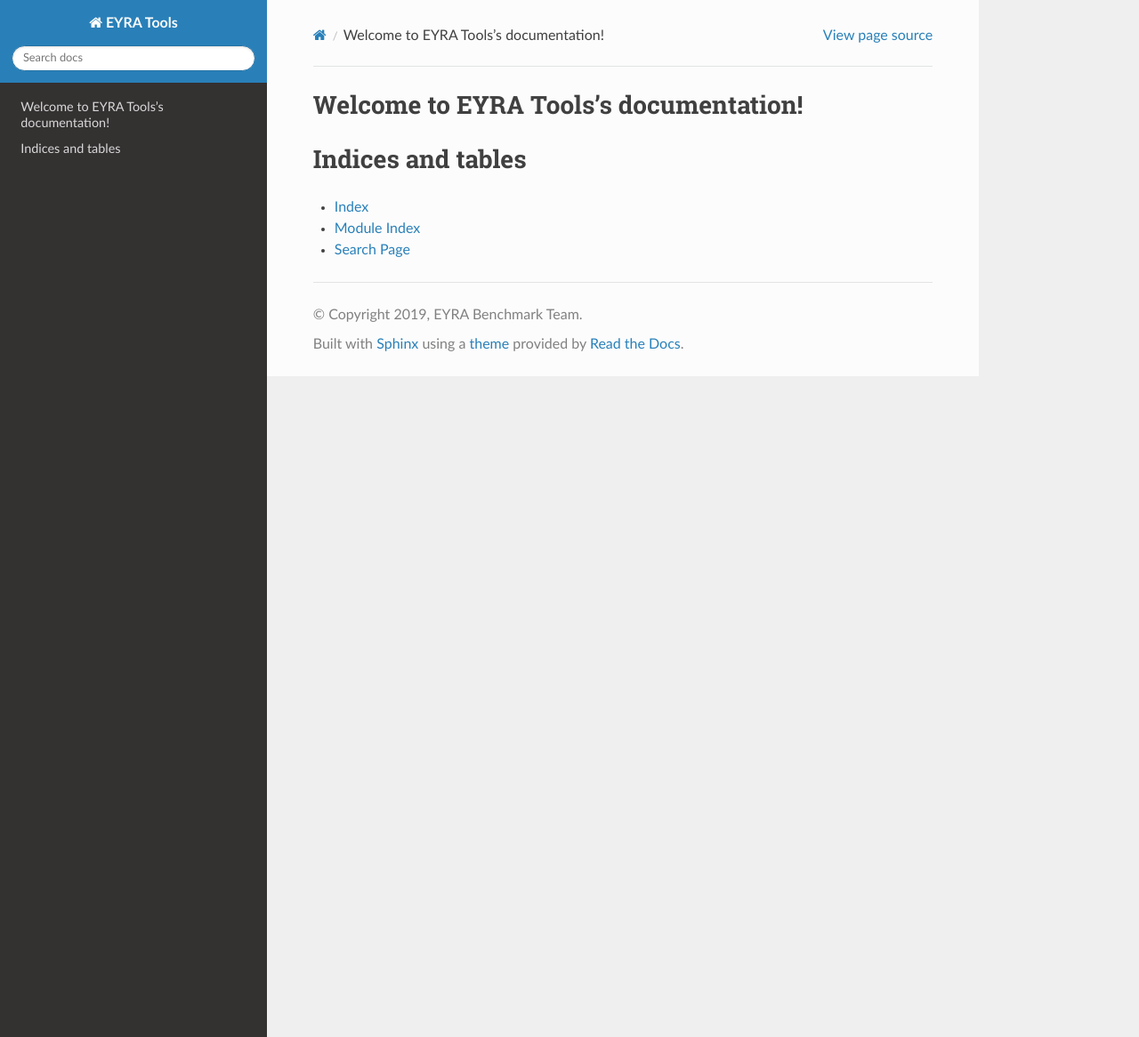
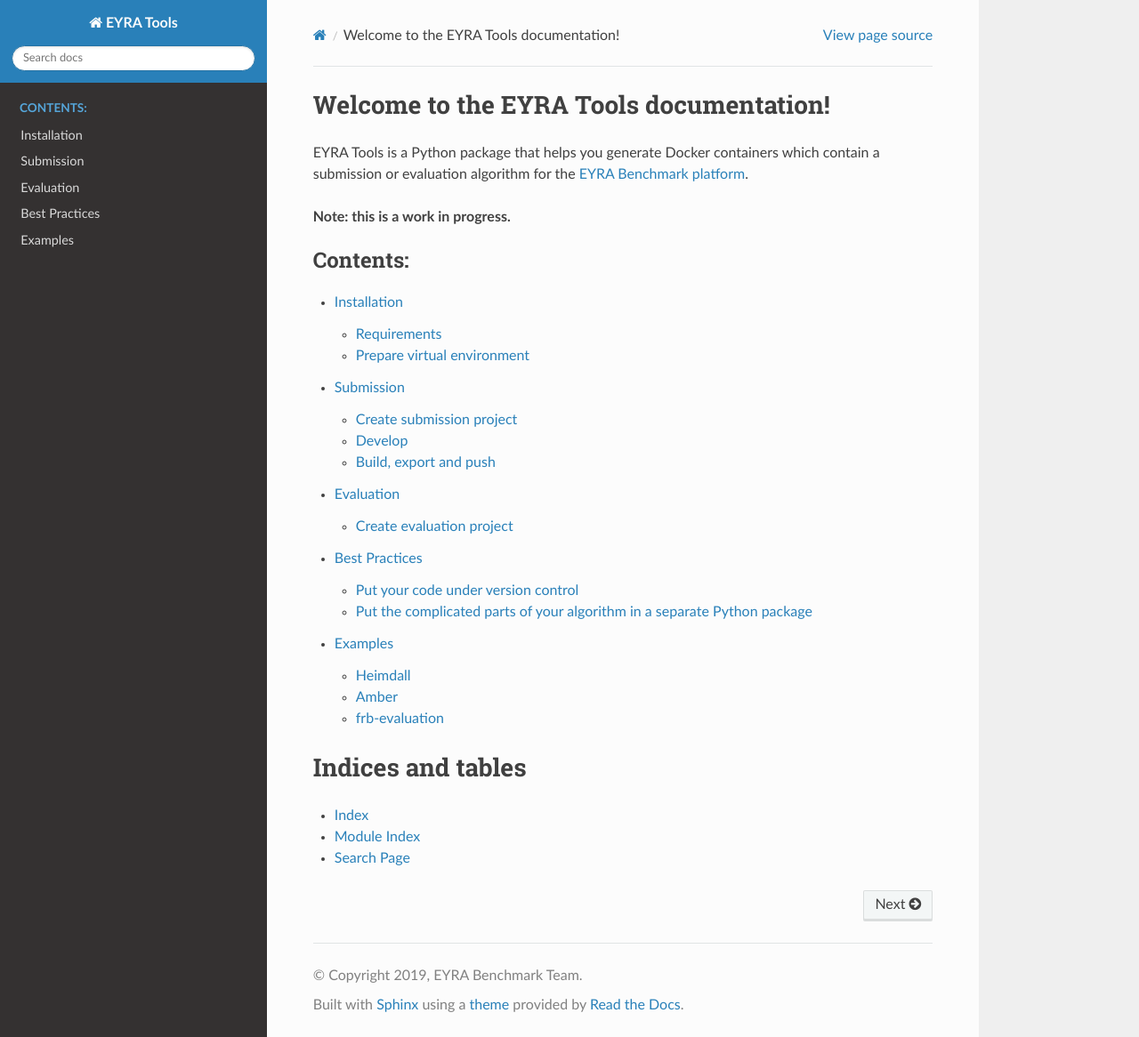
Before and after one commit to EYRA-Benchmark/eyra-tools, a Sphinx documentation site: the page built from docs/index.rst, in a window 1280 px wide and 1166 px high. Shown: the whole window at 89% size. Built offline with Sphinx 7.4.7 and the Read the Docs theme 2.0.0, drawn with Linux system fonts in a browser that asks for light colours.

Commit message:
Add first draft of documentation

```diff
--- /dev/null
+++ b/docs/best_practices.rst
@@ -0,0 +1,18 @@
+Best Practices
+--------------
+
+Some best practices for generating submissions and evaluation algorithms.
+
+Put your code under version control
+###################################
+
+After you generated a submission or evaluation project, put it under version control!
+If you are using git, you can so by typing:
+
+.. code-block:: sh
+
+    git init
+
+
+Put the complicated parts of your algorithm in a separate Python package
+########################################################################
--- /dev/null
+++ b/docs/evaluation.rst
@@ -0,0 +1,13 @@
+Evaluation
+----------
+
+Meant for challenge organisers.
+
+Create evaluation project
+#########################
+
+.. code-block:: sh
+
+    eyra_evaluation init <evaluation_name>
+
+This will create a folder with all boilerplate code to start building an evaluation container.
--- /dev/null
+++ b/docs/examples.rst
@@ -0,0 +1,24 @@
+Examples
+--------
+
+Heimdall
+########
+
+Heimdall is an algorithm for Fast Radioburst Detection (FRD).
+
+* Submission Docker container: `frb-heimdall <https://github.com/EYRA-Benchmark/frb-heimdall>`_
+
+
+Amber
+#####
+
+Amber is an algorithm for Fast Radioburst Detection (FRD).
+
+* Submission Docker container: `frb-amber <https://github.com/EYRA-Benchmark/frb-amber>`_
+
+frb-evaluation
+##############
+
+Tools for analyzing the output of the FRB search software challenge under EYRA.
+
+* Evaluation Docker container: `frb-evaluation <https://github.com/EYRA-Benchmark/frb-evaluation>`_
--- a/docs/index.rst
+++ b/docs/index.rst
@@ -3,13 +3,24 @@
    You can adapt this file completely to your liking, but it should at least
    contain the root `toctree` directive.
 
-Welcome to EYRA Tools's documentation!
-======================================
+Welcome to the EYRA Tools documentation!
+========================================
+
+EYRA Tools is a Python package that helps you generate Docker containers which
+contain a submission or evaluation algorithm for the
+`EYRA Benchmark platform <https://www.eyrabenchmark.net>`_.
+
+**Note: this is a work in progress.**
 
 .. toctree::
    :maxdepth: 2
    :caption: Contents:
 
+   installation
+   submission
+   evaluation
+   best_practices
+   examples
 
 
 Indices and tables
--- /dev/null
+++ b/docs/submission.rst
@@ -0,0 +1,36 @@
+Submission
+----------
+
+Meant for algorithm developers.
+
+Create submission project
+#########################
+
+.. code-block:: sh
+
+    eyra_submission init <submission_name>
+
+This will create a folder with all boilerplate code to start building an algorithm container.
+
+Develop
+#######
+
+- add all your algorithm's dependencies to the ``<submission_name>/requirements.txt`` file
+- add your algorithm's code to the run method in the ``algorithm_src/algorithm.py`` module (remember the imports)
+- add your input data to the ``test-input-data`` folder
+- Due to the infrastructure (docker), these folders will be renamed from the algorithm's perspective.
+
+.. warning::
+    Please write your code so the input data is read from the ``/input/`` folder and the output data is written to
+    the ``/output/`` folder.
+
+- any other files that your algorithm depends on should be placed in the ``algorithm_src`` folder
+
+- to run the algorithm, execute the ``test.sh`` script: this will create a Docker container with your algorithm in it, and run it
+- the output data can be found in the ``test-output-data`` folder
+
+Build, export and push
+######################
+
+To build the docker image of your algorithm, use the ``build.sh`` script. To export the image to a tar file, use
+the ``export.sh`` script. To upload the algorithm image to the EYRA docker registry, use the ``push.sh`` script.
```
Also changed, not shown: docs/installation.rst (added, +25 -0 lines).
